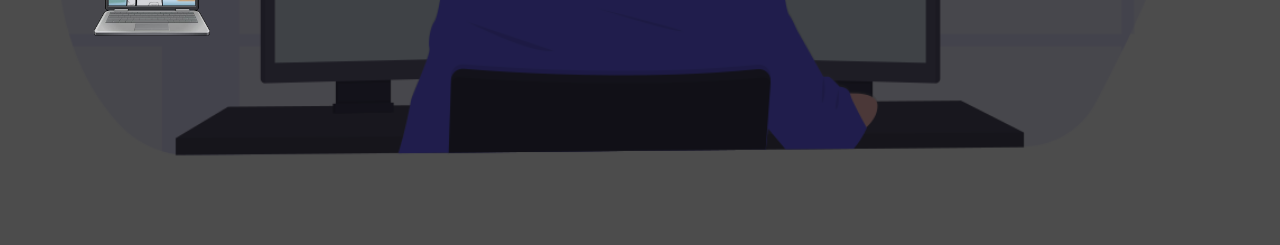
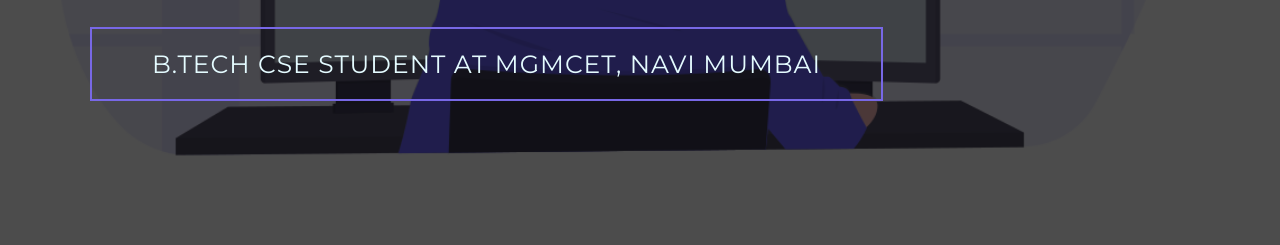
Before and after one commit to mhrjdv/web, a plain HTML site: page index.html in a window 1280 px wide. Shown: the part 555-800 px from the top of the page. Drawn offline with Linux system fonts and the light colour scheme; a script that the page names is missing.

Commit message:
Update index.html

```diff
--- a/index.html
+++ b/index.html
@@ -41,7 +41,7 @@
   <section id="hero">
     <div class="hero container">
       <div>
-          <table cellspacing="5px">
+        <table cellspacing="5px">
           <tr>
             <td><h1>Hello, <span></span></h1></td>
           </tr>
@@ -54,6 +54,8 @@
             <td><img id="hello-size" class="" src="hello.png" alt="hello"></td>
           </tr>
         </table>
+
+        <a  class="cta">B.Tech CSE Student at MGMCET, Navi Mumbai</a>
       </div>
     </div>
   </section>
```
